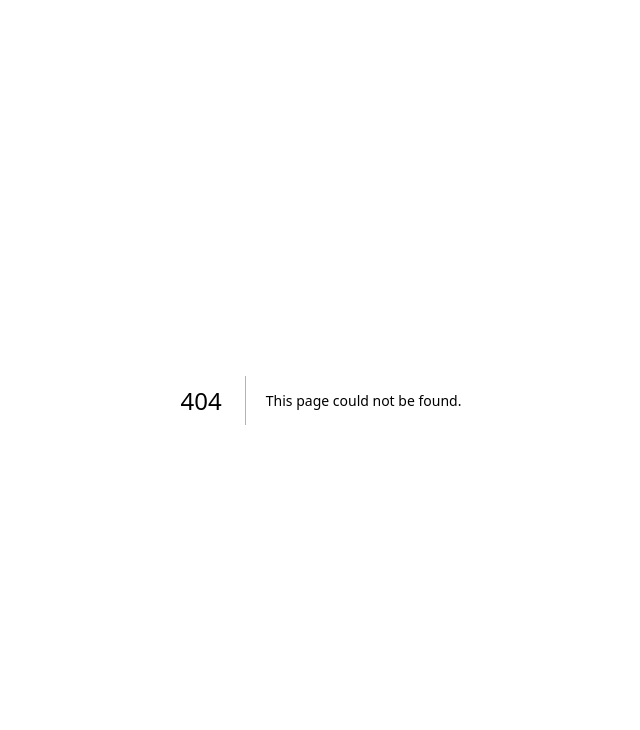
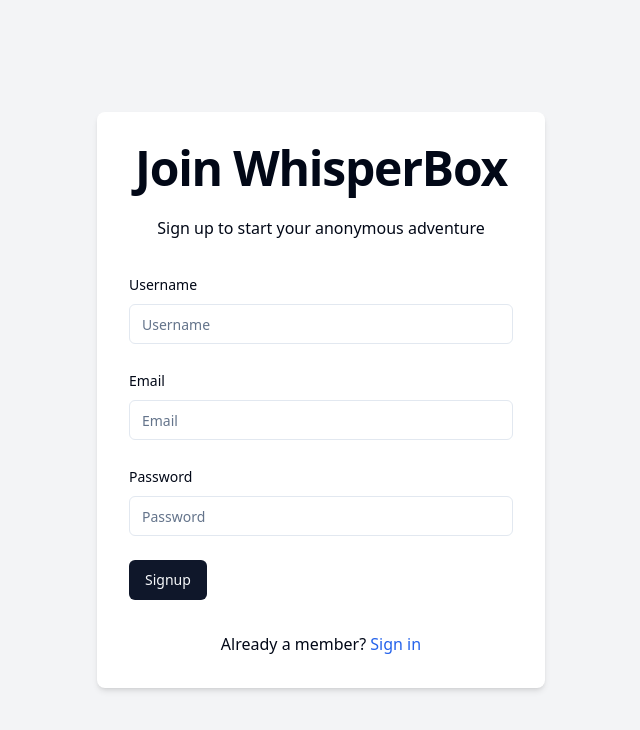
Before and after one commit to SuhasKanwar/WhisperBox, a Next.js app: page /sign-up in a window 1280 px wide. Before the commit this address had no page. Shown: the top 730 px of the page, without its empty margins (319-959 px from the left). Built offline with nearby package versions, Linux system fonts and the light colour scheme.

Commit message:
Sign-up page UI done

```diff
--- /dev/null
+++ b/components/ui/input.tsx
@@ -0,0 +1,22 @@
+import * as React from "react"
+
+import { cn } from "@/lib/utils"
+
+const Input = React.forwardRef<HTMLInputElement, React.ComponentProps<"input">>(
+  ({ className, type, ...props }, ref) => {
+    return (
+      <input
+        type={type}
+        className={cn(
+          "flex h-10 w-full rounded-md border border-input bg-background px-3 py-2 text-base ring-offset-background file:border-0 file:bg-transparent file:text-sm file:font-medium file:text-foreground placeholder:text-muted-foreground focus-visible:outline-none focus-visible:ring-2 focus-visible:ring-ring focus-visible:ring-offset-2 disabled:cursor-not-allowed disabled:opacity-50 md:text-sm",
+          className
+        )}
+        ref={ref}
+        {...props}
+      />
+    )
+  }
+)
+Input.displayName = "Input"
+
+export { Input }
--- a/src/app/(auth)/sign-in/page.tsx
+++ b/src/app/(auth)/sign-in/page.tsx
@@ -1,86 +1,9 @@
-"use client";
-
-import React, { useEffect, useState } from 'react';
-import { zodResolver } from '@hookform/resolvers/zod';
-import { useForm } from 'react-hook-form';
-import * as z from 'zod';
-import Link from 'next/link';
-import { useDebounceValue } from 'usehooks-ts';
-import { useToast } from '@/hooks/use-toast';
-import { useRouter } from 'next/navigation';
-import { signUpSchema } from '@/src/schemas/signUpSchema';
-import axios, { AxiosError } from 'axios';
-import { ApiResponse } from '@/src/types/ApiResponse';
+import React from 'react'
 
 const SignInPage = () => {
-  const [username, setusername] = useState('');
-  const [usernameMessage, setusernameMessage] = useState('');
-  const [isCheckingUsername, setisCheckingUsername] = useState(false);
-  const [isSubmitting, setisSubmitting] = useState(false);
-  const router = useRouter();
-
-  const debouncedUsername = useDebounceValue(username, 500);
-
-  const { toast } = useToast();
-
-  // zod implementation
-  const form = useForm<z.infer<typeof signUpSchema>>({
-    resolver: zodResolver(signUpSchema),
-    defaultValues: {
-      username: '',
-      email: '',
-      password: ''
-    }
-  });
-
-  useEffect(() => {
-    const checkUniqueUsername = async () => {
-      if(debouncedUsername){
-        setisCheckingUsername(true);
-        setusernameMessage('');
-        try{
-          const response = await axios.get(`/api/check-unique-username?username=${debouncedUsername}`);
-          setusernameMessage(response.data.message);
-        }
-        catch(err){
-          const axiosError = err as AxiosError<ApiResponse>;
-          setusernameMessage(axiosError.response?.data.message ?? "Error Checking Username");
-        }
-        finally{
-          setisCheckingUsername(false);
-        }
-      }
-    }
-    checkUniqueUsername();
-  }, [debouncedUsername]);
-
-  const onSubmit = async (data: z.infer<typeof signUpSchema>) => {
-    setisSubmitting(true);
-    try{
-      const response = await axios.post('/api/sign-up', data);
-      toast({
-        title: "Success",
-        description: response.data.message
-      });
-      router.replace(`/verify/${username}`);
-    }
-    catch(err){
-      console.error("Error signing up user", err);
-      const axiosError = err as AxiosError<ApiResponse>;
-      let errorMessage = axiosError.response?.data.message ?? "Error Signing Up User";
-      toast({
-        title: "Signup Failed",
-        description: errorMessage,
-        variant: "destructive"
-      });
-    }
-    finally{
-      setisSubmitting(false);
-    }
-  };
-
   return (
     <div>
+      Sign-in page
     </div>
   )
 }
--- /dev/null
+++ b/src/app/(auth)/sign-up/page.tsx
@@ -0,0 +1,179 @@
+"use client";
+
+import React, { useEffect, useState } from 'react';
+import { zodResolver } from '@hookform/resolvers/zod';
+import { useForm } from 'react-hook-form';
+import * as z from 'zod';
+import Link from 'next/link';
+import { useDebounceCallback } from 'usehooks-ts';
+import { useToast } from '@/hooks/use-toast';
+import { useRouter } from 'next/navigation';
+import { signUpSchema } from '@/src/schemas/signUpSchema';
+import axios, { AxiosError } from 'axios';
+import { ApiResponse } from '@/src/types/ApiResponse';
+import { Form, FormControl, FormField, FormItem, FormLabel, FormMessage } from '@/components/ui/form';
+import { Input } from '@/components/ui/input';
+import { Button } from '@/components/ui/button';
+import { Loader2 } from 'lucide-react';
+
+const SignUpPage = () => {
+  const [username, setusername] = useState('');
+  const [usernameMessage, setusernameMessage] = useState('');
+  const [isCheckingUsername, setisCheckingUsername] = useState(false);
+  const [isSubmitting, setisSubmitting] = useState(false);
+  const router = useRouter();
+
+  const debounced = useDebounceCallback(setusername, 500);
+
+  const { toast } = useToast();
+
+  // zod implementation
+  const form = useForm<z.infer<typeof signUpSchema>>({
+    resolver: zodResolver(signUpSchema),
+    defaultValues: {
+      username: '',
+      email: '',
+      password: ''
+    }
+  });
+
+  useEffect(() => {
+    const checkUniqueUsername = async () => {
+      if(username){
+        setisCheckingUsername(true);
+        setusernameMessage('');
+        try{
+          const response = await axios.get(`/api/check-unique-username?username=${username}`);
+          let message = response.data.message;
+          setusernameMessage(message);
+        }
+        catch(err){
+          const axiosError = err as AxiosError<ApiResponse>;
+          setusernameMessage(axiosError.response?.data.message ?? "Error Checking Username");
+        }
+        finally{
+          setisCheckingUsername(false);
+        }
+      }
+    }
+    checkUniqueUsername();
+  }, [username]);
+
+  const onSubmit = async (data: z.infer<typeof signUpSchema>) => {
+    setisSubmitting(true);
+    try{
+      const response = await axios.post('/api/sign-up', data);
+      toast({
+        title: "Success",
+        description: response.data.message
+      });
+      router.replace(`/verify/${username}`);
+    }
+    catch(err){
+      console.error("Error signing up user", err);
+      const axiosError = err as AxiosError<ApiResponse>;
+      let errorMessage = axiosError.response?.data.message ?? "Error Signing Up User";
+      toast({
+        title: "Signup Failed",
+        description: errorMessage,
+        variant: "destructive"
+      });
+    }
+    finally{
+      setisSubmitting(false);
+    }
+  };
+
+  return (
+    <div className='flex justify-center items-center min-h-screen bg-gray-100'>
+      <div className="w-full max-w-md p-8 space-y-8 bg-white rounded-lg shadow-md">
+
+        <div className="text-center">
+          <h1 className='text-4xl font-extrabold tracking-tight lg:text-5xl mb-6'>Join WhisperBox</h1>
+          <p className='mb-4'>Sign up to start your anonymous adventure</p>
+        </div>
+
+        <Form {...form}>
+          <form onSubmit={form.handleSubmit(onSubmit)} className='space-y-6'>
+            <FormField
+              name="username"
+              control={form.control}
+              render={({ field }) => (
+                <FormItem>
+                  <FormLabel>Username</FormLabel>
+                  <FormControl>
+                    <Input placeholder="Username"
+                      {...field}
+                      onChange={(e) => {
+                        field.onChange(e);
+                        debounced(e.target.value);
+                      }}
+                    />
+                  </FormControl>
+                  {isCheckingUsername && <Loader2 className='animate-spin'/>}
+                  <p className={`text-sm ${usernameMessage === 'Username is unique' ? 'text-green-600' : 'text-red-600'}`}>
+                    {usernameMessage}
+                  </p>
+                  <FormMessage />
+                </FormItem>
+              )}
+            />
+
+            <FormField
+              name="email"
+              control={form.control}
+              render={({ field }) => (
+                <FormItem>
+                  <FormLabel>Email</FormLabel>
+                  <FormControl>
+                    <Input placeholder="Email"
+                      {...field}
+                    />
+                  </FormControl>
+                  <FormMessage />
+                </FormItem>
+              )}
+            />
+
+            <FormField
+              name="password"
+              control={form.control}
+              render={({ field }) => (
+                <FormItem>
+                  <FormLabel>Password</FormLabel>
+                  <FormControl>
+                    <Input type="password" placeholder="Password"
+                      {...field}
+                    />
+                  </FormControl>
+                  <FormMessage />
+                </FormItem>
+              )}
+            />
+
+            <Button type='submit' disabled={isSubmitting}>
+              {
+                isSubmitting ?
+                (
+                  <>
+                    <Loader2 className='mr-2 h-4 w-4 animate-spin' /> Please Wait
+                  </>
+                ) : ('Signup')
+              }
+            </Button>
+          </form>
+        </Form>
+
+        <div className="text-center mt-4">
+          <p>
+            Already a member?{' '}
+            <Link href='/sign-in' className='text-blue-600 hover:text-blue-800'>Sign in</Link>
+          </p>
+        </div>
+
+      </div>
+    </div>
+  )
+}
+
+export default SignUpPage;
```
